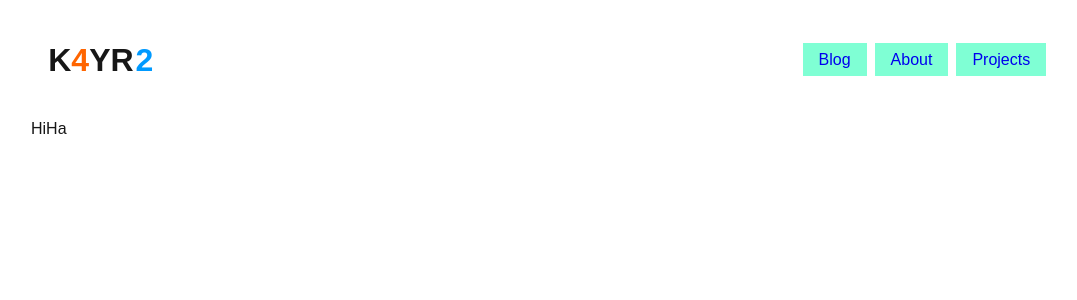
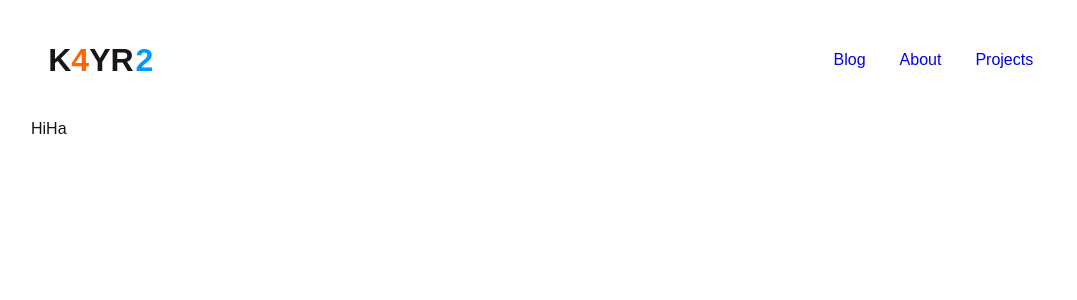
Before and after one commit to k4yr2/k4yr2.me, a Next.js app: page / in a window 1280 px wide. Shown: the top 300 px of the page, without its empty margins (89-1166 px from the left). Built offline with nearby package versions, Linux system fonts and the light colour scheme; a web font is replaced by a local one.

Commit message:
Enhance HeaderNavButton to highlight active link with dynamic styling

```diff
--- a/components/HeaderNavButton.tsx
+++ b/components/HeaderNavButton.tsx
@@ -1,12 +1,17 @@
+"use client";
 import styles from '@/styles/HeaderNavButton.module.css';
 import Link from 'next/link';
+import { usePathname } from 'next/navigation';
 
 export const HeaderNavButton = ({ to } :  HeaderNavButtonProps) => {
+    const pathname = usePathname();
+    const isActive = pathname === `/${to}`;
+
     const href = `/${to}`;
     const text = to[0].toUpperCase() + to.slice(1).toLowerCase();
 
     return (
-        <Link href={href} className={styles.headerNavButton}>
+        <Link href={href} className={`${styles.headerNavButton} ${isActive ? styles.active : ''}`}>
             {text}
         </Link>
     );
--- a/styles/HeaderNavButton.module.css
+++ b/styles/HeaderNavButton.module.css
@@ -1,6 +1,11 @@
 .headerNavButton {
     text-decoration: none;
-    background-color: aquamarine;
-    padding: 8px 16px;
-    margin: 0 4px;
+    padding: 7px 14px;
+    margin: 0 3px;
+    border-radius: 21px;
 }
+
+.active {
+    background-color: var(--foreground);
+    color: var(--background);
+}
```
